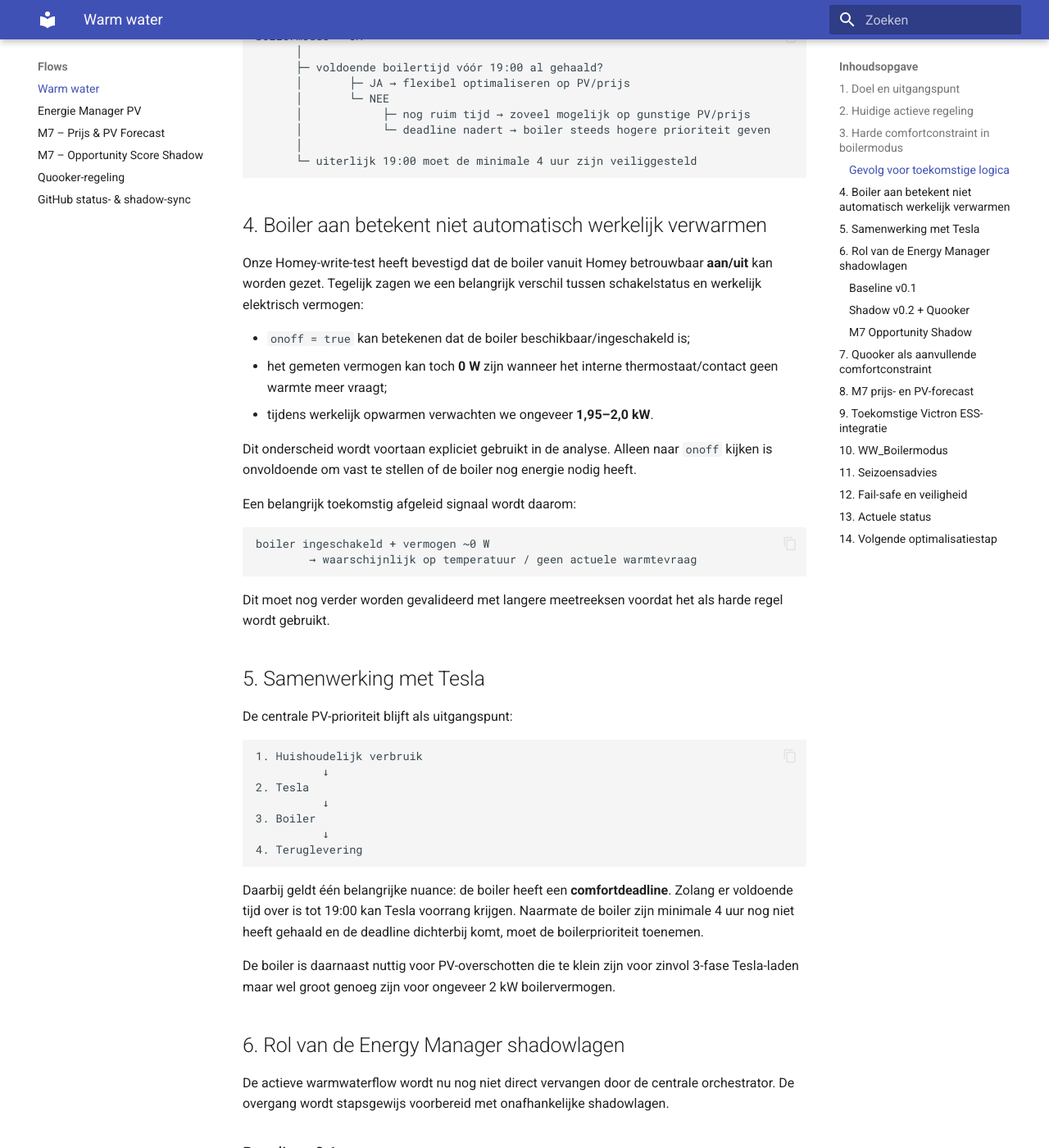
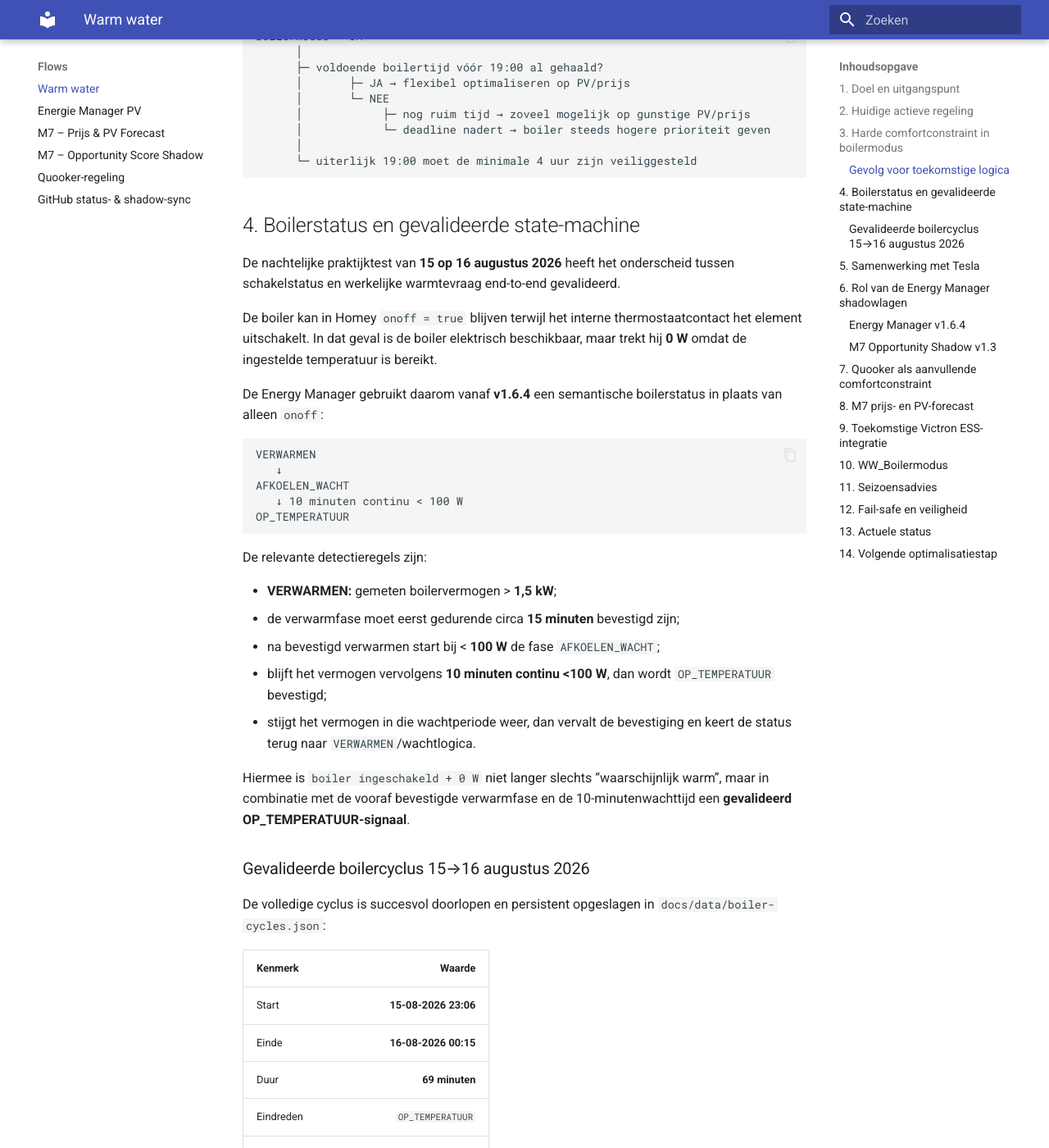
Before and after one commit to OnsKasteeltje/homey-energy-manual, an MkDocs documentation site: the page built from docs/warm-water.md, in a window 1280 px wide and 1400 px high, scrolled down 2242 px. Shown: the whole window at 82% size. Built offline with MkDocs 1.6.1 and Material for MkDocs 9.7.7, drawn with Linux system fonts in a browser that asks for light colours; some of the changed text lies outside the part shown.

Commit message:
docs: update boiler validation and M7 v1.3 findings

````diff
--- a/docs/warm-water.md
+++ b/docs/warm-water.md
@@ -71,24 +71,50 @@ boilermodus = JA
       └─ uiterlijk 19:00 moet de minimale 4 uur zijn veiliggesteld
 ```
 
-## 4. Boiler aan betekent niet automatisch werkelijk verwarmen
+## 4. Boilerstatus en gevalideerde state-machine
 
-Onze Homey-write-test heeft bevestigd dat de boiler vanuit Homey betrouwbaar **aan/uit** kan worden gezet. Tegelijk zagen we een belangrijk verschil tussen schakelstatus en werkelijk elektrisch vermogen:
+De nachtelijke praktijktest van **15 op 16 augustus 2026** heeft het onderscheid tussen schakelstatus en werkelijke warmtevraag end-to-end gevalideerd.
 
-- `onoff = true` kan betekenen dat de boiler beschikbaar/ingeschakeld is;
-- het gemeten vermogen kan toch **0 W** zijn wanneer het interne thermostaat/contact geen warmte meer vraagt;
-- tijdens werkelijk opwarmen verwachten we ongeveer **1,95–2,0 kW**.
+De boiler kan in Homey `onoff = true` blijven terwijl het interne thermostaatcontact het element uitschakelt. In dat geval is de boiler elektrisch beschikbaar, maar trekt hij **0 W** omdat de ingestelde temperatuur is bereikt.
 
-Dit onderscheid wordt voortaan expliciet gebruikt in de analyse. Alleen naar `onoff` kijken is onvoldoende om vast te stellen of de boiler nog energie nodig heeft.
-
-Een belangrijk toekomstig afgeleid signaal wordt daarom:
+De Energy Manager gebruikt daarom vanaf **v1.6.4** een semantische boilerstatus in plaats van alleen `onoff`:
 
 ```text
-boiler ingeschakeld + vermogen ~0 W
-        → waarschijnlijk op temperatuur / geen actuele warmtevraag
+VERWARMEN
+   ↓
+AFKOELEN_WACHT
+   ↓ 10 minuten continu < 100 W
+OP_TEMPERATUUR
 ```
 
-Dit moet nog verder worden gevalideerd met langere meetreeksen voordat het als harde regel wordt gebruikt.
+De relevante detectieregels zijn:
+
+- **VERWARMEN:** gemeten boilervermogen > **1,5 kW**;
+- de verwarmfase moet eerst gedurende circa **15 minuten** bevestigd zijn;
+- na bevestigd verwarmen start bij < **100 W** de fase `AFKOELEN_WACHT`;
+- blijft het vermogen vervolgens **10 minuten continu <100 W**, dan wordt `OP_TEMPERATUUR` bevestigd;
+- stijgt het vermogen in die wachtperiode weer, dan vervalt de bevestiging en keert de status terug naar `VERWARMEN`/wachtlogica.
+
+Hiermee is `boiler ingeschakeld + 0 W` niet langer slechts “waarschijnlijk warm”, maar in combinatie met de vooraf bevestigde verwarmfase en de 10-minutenwachttijd een **gevalideerd OP_TEMPERATUUR-signaal**.
+
+### Gevalideerde boilercyclus 15→16 augustus 2026
+
+De volledige cyclus is succesvol doorlopen en persistent opgeslagen in `docs/data/boiler-cycles.json`:
+
+| Kenmerk | Waarde |
+|---|---:|
+| Start | **15-08-2026 23:06** |
+| Einde | **16-08-2026 00:15** |
+| Duur | **69 minuten** |
+| Eindreden | `OP_TEMPERATUUR` |
+| Geschat boilerverbruik | **1,856 kWh** |
+| `reached_temperature` | **true** |
+
+De waargenomen keten was daarmee volledig:
+
+**VERWARMEN → AFKOELEN_WACHT → OP_TEMPERATUUR → registratie in `boiler-cycles.json`**.
+
+Dit is de eerste volledige end-to-end acceptatie van de boilercycluslogica.
 
 ## 5. Samenwerking met Tesla
 
@@ -112,19 +138,25 @@ De boiler is daarnaast nuttig voor PV-overschotten die te klein zijn voor zinvol
 
 De actieve warmwaterflow wordt nu nog niet direct vervangen door de centrale orchestrator. De overgang wordt stapsgewijs voorbereid met onafhankelijke shadowlagen.
 
-### Baseline v0.1
+### Energy Manager v1.6.4
 
-`Energie Manager PV - Shadow Mode` simuleert de bestaande PV-prioritering en schrijft geen apparaten aan.
+`Energie Manager PV - Shadow Mode v1.6.4` is de actieve semantische observatielaag. Deze flow stuurt geen apparaten aan, maar bepaalt onder meer de gevalideerde boilerstatus, volgt actieve boilercycli en publiceert baseline-, dag- en boilercyclusdata naar GitHub.
 
-### Shadow v0.2 + Quooker
+### M7 Opportunity Shadow v1.3
 
-`Energie Manager PV - Shadow Mode v0.2 Quooker` voegt Quookerstatus en bestaande Quooker-tijdvensters toe aan de context, nog steeds zonder apparaten vanuit de shadowflow te sturen.
+`M7 - Opportunity Score - Shadow v1.3` voegt prijs- en PV-forecastcontext toe en gebruikt vanaf v1.3 de **gevalideerde semantische boilerstatus** uit de Energy Manager in plaats van alleen de elektrische schakelstand.
 
-### M7 Opportunity Shadow
+Daarbij geldt:
 
-`M7 - Opportunity Score - Shadow` voegt prijs- en PV-forecastcontext toe en berekent per kwartier een Opportunity Score, advies, kandidaat en reden. Deze dataset blijft volledig gescheiden van de baseline.
+- `OP_TEMPERATUUR`: geen start- of uitstelkandidaat;
+- `AFKOELEN_WACHT`: geen kandidaat zolang de eindstatus nog wordt bevestigd;
+- `VERWARMEN`: kan bij dure netimport als uitstelbare boilerbelasting gelden;
+- `UIT`: kan bij gunstige omstandigheden als startkandidaat gelden;
+- te oude of onbekende status: conservatief geen boilerkandidaat.
 
-Het doel is eerst aantonen dat de nieuwere logica betere keuzes zou maken voordat zij de actieve warmwaterflow mag vervangen of overrulen.
+De directe validatie na de nachtelijke boilercyclus liet zien dat M7 v1.3 correct `OP_TEMPERATUUR` las terwijl `boilerOn=true` en het vermogen 0 W was. M7 zette daardoor `boilerCanStart=false` en `boilerCanDefer=false` en koos bij `DEFER_FLEX_LOAD` terecht kandidaat `NONE` in plaats van de reeds warme boiler.
+
+Het doel blijft eerst aantonen dat de nieuwere logica betere keuzes maakt voordat zij de actieve warmwaterflow mag vervangen of overrulen.
 
 ## 7. Quooker als aanvullende comfortconstraint
 
@@ -189,6 +221,7 @@ De regeling blijft bewust conservatief:
 - minimumlooptijden en vertragingen voorkomen onrustig schakelen;
 - legacy-boilerflows blijven uit om dubbele aansturing te voorkomen;
 - shadowflows sturen geen apparaten aan;
+- M7 gebruikt een te oude of onbekende boilerstatus niet als flexkandidaat;
 - de 4-uursvoorwaarde vóór 19:00 wordt eerst gecontroleerd in shadowlogica voordat actieve orchestratie wordt aangepast.
 
 ## 13. Actuele status
@@ -198,25 +231,29 @@ De regeling blijft bewust conservatief:
 | Warm water optimalisatie | 🟢 **Actief** |
 | `WW_Boilermodus` | actief als bronkeuze |
 | Boiler Homey on/off write | ✅ gevalideerd |
-| Boiler werkelijk vermogen na inschakelen | 🟡 verder valideren; 0 W kan optreden ondanks `onoff=true` |
+| Werkelijk boilervermogen tijdens verwarmen | ✅ circa 1,95–2,0 kW gevalideerd |
+| Semantische boilerstatus | ✅ `VERWARMEN → AFKOELEN_WACHT → OP_TEMPERATUUR` gevalideerd |
+| OP_TEMPERATUUR-bevestiging | ✅ 10 minuten continu <100 W na bevestigde verwarmfase |
+| Volledige boilercyclusregistratie | ✅ gevalideerd in `boiler-cycles.json` |
 | Huidige startvenster | **09:30–14:30** |
 | Huidig hard einde | **15:30** |
 | Minimale boilertijd in boilermodus | **4 uur/dag** |
 | Deadline minimale boilertijd | **19:00** |
-| Baseline Energy Manager | 🟡 Shadow |
-| Shadow v0.2 + Quooker | 🟡 gereed voor overgang na baseline |
+| Energy Manager v1.6.4 | 🟢 actieve shadowobservatie |
 | M7 prijs/PV-context | 🟡 read-only/shadow |
-| M7 Opportunity Score | 🟡 parallelle shadowanalyse |
+| M7 Opportunity Score v1.3 | 🟢 actief in shadow; semantische boilerstatus geïntegreerd |
 | Quookerregeling | bestaande Homey-flows blijven leidend |
 | Victron ESS | toekomstig; nog niet geïnstalleerd |
 | CV ↔ boiler omschakeling | handmatig |
 
 ## 14. Volgende optimalisatiestap
 
-Na voldoende shadowdata vergelijken we drie dingen:
+De belangrijke technische onzekerheid rond het herkennen van een daadwerkelijk warme boiler is hiermee weggenomen. De volgende ontwerpstap is daarom niet meer “kan Homey OP_TEMPERATUUR betrouwbaar herkennen?”, maar **hoe deze gevalideerde status samen met comfortdeadline, PV, prijs, Tesla en later Victron wordt gebruikt voor actieve orchestratie**.
 
-1. wat de huidige actieve warmwaterregeling werkelijk deed;
-2. wat de Energy Manager baseline/v0.2 zou hebben gedaan;
-3. wat M7 met prijs- en PV-forecast zou hebben geadviseerd.
+Daarbij vergelijken we nog steeds:
 
-Pas daarna wordt besloten hoe de actieve warmwaterflow wordt aangepast. De eerste harde ontwerpvoorwaarde voor die toekomstige versie is al duidelijk: **in boilermodus moet de 4-uurswarmwaterconstraint uiterlijk om 19:00 gegarandeerd zijn**.
+1. wat de huidige actieve warmwaterregeling werkelijk doet;
+2. wat Energy Manager v1.6.4 observeert en zou adviseren;
+3. wat M7 v1.3 met prijs- en PV-forecast adviseert.
+
+Pas daarna wordt de actieve warmwaterregeling vervangen of verder geïntegreerd in de centrale Energy Manager. De harde ontwerpvoorwaarde blijft: **in boilermodus moet de 4-uurswarmwaterconstraint uiterlijk om 19:00 gegarandeerd zijn**.
````
